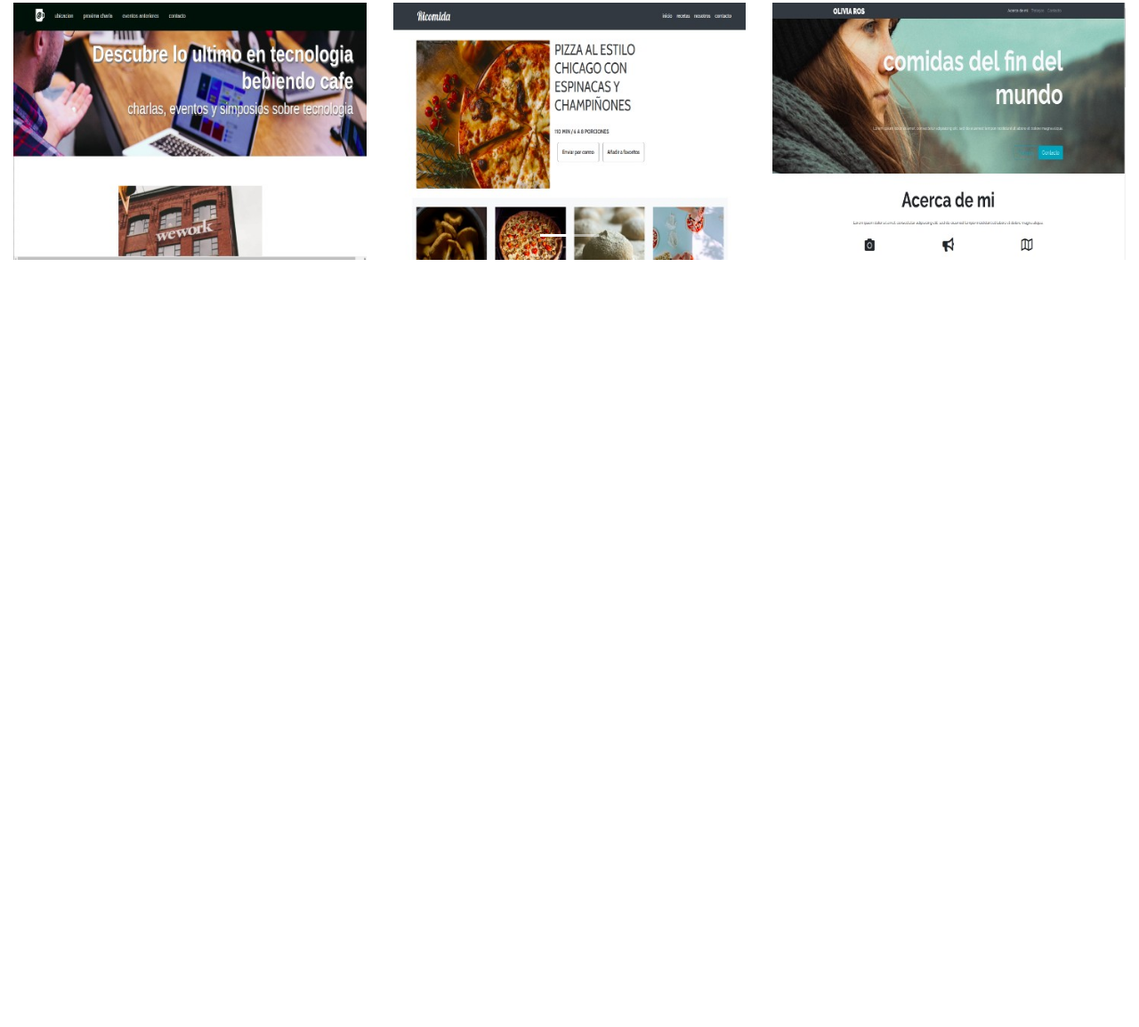
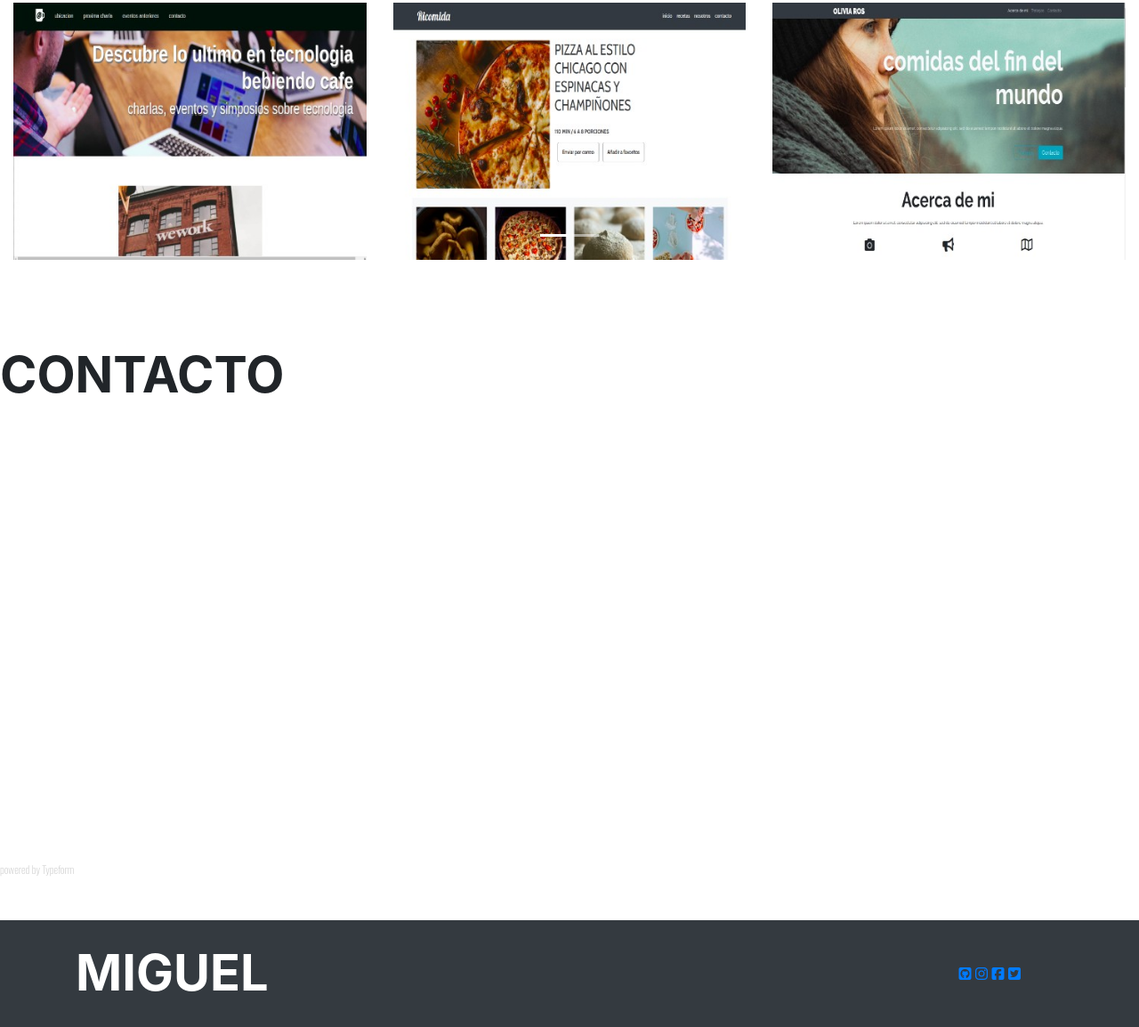
Before and after one commit to MiguelMacias30/prueba_2, a plain HTML site: page index.html in a window 1280 px wide. Shown: the part 1950-3104 px from the top of the page at 89% size. Before the commit the page ends 2314 px from the top, so only its background shows below. Drawn offline with nearby package versions, Linux system fonts and the light colour scheme; a script that the page names is missing.

Commit message:
section_four

```diff
--- a/index.html
+++ b/index.html
@@ -133,7 +133,26 @@
             </div>
           </section>
 
+            <footer id="contact">
+                  <section  class="my-5">
+                  <h2 class="display-4 font-weight-bold">CONTACTO</h2>
+                    <div class="typeform-widget" data-url="https://form.typeform.com/to/sUC5E7Pc" style="width: 100%; height: 500px;"></div> <script> (function() { var qs,js,q,s,d=document, gi=d.getElementById, ce=d.createElement, gt=d.getElementsByTagName, id="typef_orm", b="https://embed.typeform.com/"; if(!gi.call(d,id)) { js=ce.call(d,"script"); js.id=id; js.src=b+"embed.js"; q=gt.call(d,"script")[0]; q.parentNode.insertBefore(js,q) } })() </script> <div style="font-family: Oswald;font-size: 12px;color: #999;opacity: 0.5; padding-top: 5px;"> powered by <a href="https://admin.typeform.com/signup?utm_campaign=sUC5E7Pc&utm_source=typeform.com-01EFNB0V62RE91DWB861AQWZEN-free&utm_medium=typeform&utm_content=typeform-embedded-poweredbytypeform&utm_term=ES" style="color: #999" target="_blank">Typeform</a> </div>
+                    </section>
 
+                    <section class="footer m-0">
+                      <section class="icons-section bg-dark">
+                          <div class="container text-white first-footer d-flex align-items-center justify-content-between">
+                            <h5 class="font-weight-bold text-left my-4 display-4">MIGUEL</h5>
+                            <div class="m-5">
+                              <a href="https://github.com/MiguelMacias30" target="_blank"><i class="fab fa-github-square"></i></a>
+                              <a href="#">  <i class="fab fa-instagram"></i></a>
+                              <a href="#"><i class="fab fa-facebook-square"></i></a>
+                              <a href="#"><i class="fab fa-twitter-square"></i></a>
+                            </div>
+                          </div>
+
+                      </section>
+              </footer>
 
 
 
```
